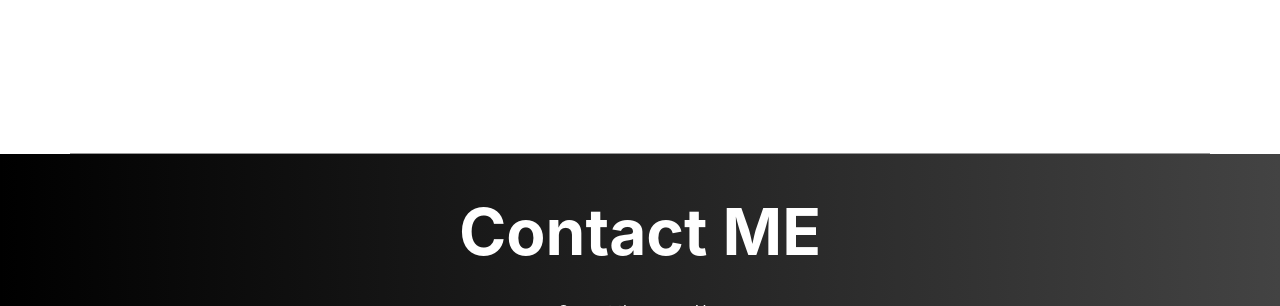
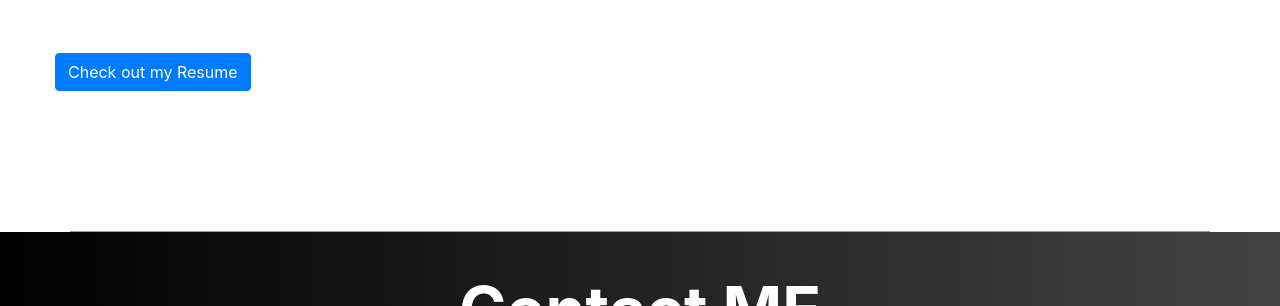
Before and after one commit to Ankit-Gupta-1511/new-portfolio, a plain HTML site: page index.html in a window 1280 px wide. Shown: the part 3952-4258 px from the top of the page. Drawn offline with Linux system fonts and the light colour scheme.

Commit message:
resume updated

```diff
--- a/index.html
+++ b/index.html
@@ -458,6 +458,9 @@
 
                     <p>I started my journey as a developer by trying out everything I could. I went for Android Workshops, Hacking workshops, robotics workshop and many more. But after trying all those things I started out with designing <strong>Front End</strong> for web applications. Soon I realised that I need to learn more because I can't get the data from my users. This drove me to learn <strong>Back-End</strong>. After that I started noticing that there are things like e-commerce sites which know what we like what we don't like and shows products based on that. I wondered how they did that and started researching, which ultimately led me to <strong>Artificial Intelligence and Machine Learning</strong>. Then I started thinking how Google show the best results so accurately and how it made "Google ASsistant" and wanted to make my own cool personal digital assistant like "Jarvis". This curiosity led me to <strong>Natural Language Processing and Deep Learning</strong>. I also wondered why some businesses fail and why some succeed and constantly try to find the answers to these question. One of the answers I found was the abundance of data but it is very hard to make sense of this data, this led me to find a new friend that is, <strong>Data Science</strong>.</p>
                 </div>
+                <div class="row">
+                    <a class="btn btn-primary cv-btn" href="AnkitResume.pdf">Check out my Resume</a>
+                </div>
             </div>
         </div>
     </section>
```
Also changed, not shown: 2 other files.
